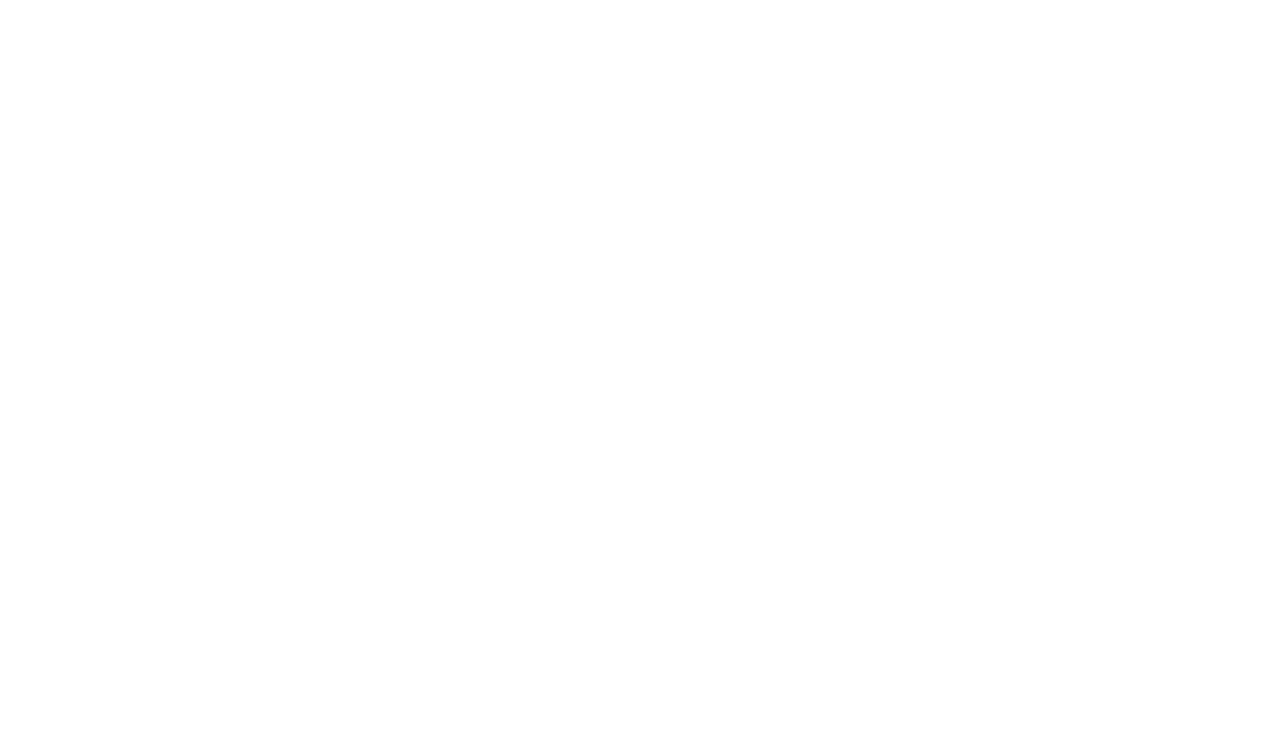
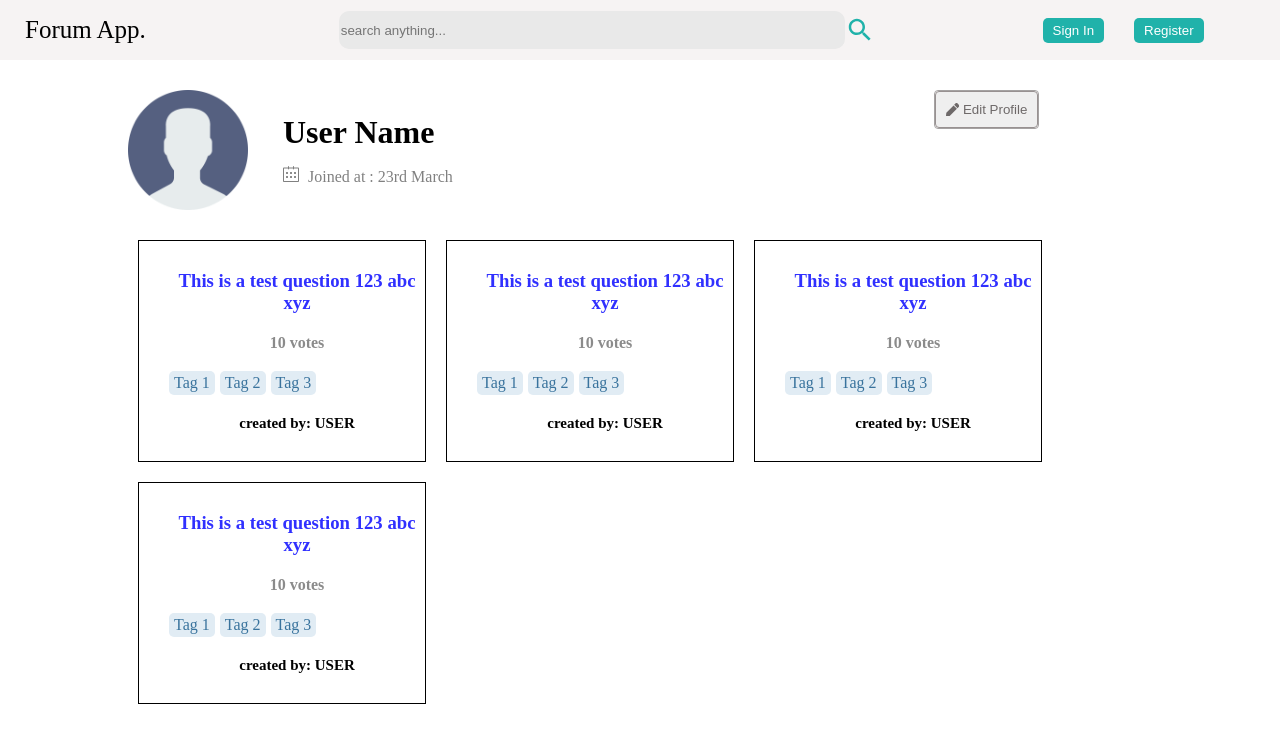
Before and after one commit to AnkitNayan83/forumAppClient, a React (Create React App) app: page /user in a window 1280 px wide. Before the commit this address had no page. Shown: the top 742 px of the page. Built offline with nearby package versions, Linux system fonts and the light colour scheme.

Commit message:
user added

```diff
--- a/package.json
+++ b/package.json
@@ -12,6 +12,7 @@
     "@testing-library/user-event": "^13.5.0",
     "react": "^18.2.0",
     "react-dom": "^18.2.0",
+    "react-icons": "^4.8.0",
     "react-router-dom": "^6.9.0",
     "react-scripts": "5.0.1",
     "sass": "^1.60.0",
--- a/src/App.js
+++ b/src/App.js
@@ -7,19 +7,21 @@
 import { List } from "./pages/list/List";
 import Question from "./pages/question/Question";
 import { SearchBy } from "./pages/searchBy/SearchBy";
+import { User } from "./pages/user/User";
 
 function App() {
   return (
-    <div className="app">
+    <div className='app'>
       <BrowserRouter>
         <Routes>
-          <Route path="/" element={<Home />} />
-          <Route path="/login" element={<Login />} />
-          <Route path="/register" element={<Register />} />
-          <Route path="/lists" element={<Lists />} />
-          <Route path="/lists/:id" element={<List />} />
-          <Route path="/search" element={<SearchBy />} />
-          <Route path="/ask" element={<Question />} />
+          <Route path='/' element={<Home />} />
+          <Route path='/login' element={<Login />} />
+          <Route path='/register' element={<Register />} />
+          <Route path='/lists' element={<Lists />} />
+          <Route path='/lists/:id' element={<List />} />
+          <Route path='/search' element={<SearchBy />} />
+          <Route path='/ask' element={<Question />} />
+          <Route path='/user' element={<User />} />
         </Routes>
       </BrowserRouter>
     </div>
--- a/src/pages/list/List.jsx
+++ b/src/pages/list/List.jsx
@@ -4,8 +4,10 @@
 import { Footer } from "../../components/footer/Footer";
 import { ArrowDropDown, ArrowDropUp } from "@mui/icons-material";
 import { Comment } from "../../components/comment/Comment";
+import { useNavigate } from "react-router-dom";
 
 export const List = () => {
+  const navigate = useNavigate();
   return (
     <div className="list">
       <Navbar />
--- /dev/null
+++ b/src/pages/user/User.jsx
@@ -0,0 +1,40 @@
+import React from 'react'
+import { Item } from '../../components/item/Item'
+import { Navbar } from '../../components/navbar/Navbar'
+import {SlCalender} from 'react-icons/sl'
+import {FaPen} from 'react-icons/fa'
+import './user.scss'
+export const User = () => {
+  return (
+    <div className='User'>
+        <Navbar/>
+        <div className="user-container">
+            <div className="user-wrapper">
+                <div className="personal-info">
+                    <div className="left-part">
+                    <div className="img-container">
+                        <img src="/assests/user.png" alt="profile" />
+                    </div>
+                    <div className="info-container">
+                        <h2>User Name</h2>
+                        <p><SlCalender className='icon'/> Joined at : 23rd March</p>
+                    </div>
+                    </div>
+                    <div className="right-part">
+                        <div className="update-profile">
+                            <button className='btn-profil'> <div className="info"><FaPen className='pen'/> <p>Edit Profile</p></div> </button>
+                        </div>
+                    </div>
+                </div>
+
+                <div className="item-container">
+                <Item/>
+                <Item/>
+                <Item/>
+                <Item/>
+                </div>
+            </div>
+        </div>
+    </div>
+  )
+}
--- /dev/null
+++ b/src/pages/user/user.scss
@@ -0,0 +1,95 @@
+.User {
+    .user-container {
+      width: 100%;
+      display: flex;
+      justify-content: center;
+
+      .user-wrapper {
+        width: 100%;
+        max-width: 1024px;
+        margin-top: 30px;
+        display: flex;
+        flex-direction: column;
+        align-items: flex-start;
+            .personal-info{
+                display: flex;
+                justify-content: space-between;
+                align-items: center;
+                width: 89%;
+               .left-part{
+                display: flex;
+                justify-content: center;
+                align-items: center;
+                gap: 15px;
+                margin-bottom: 20px;
+                .img-container{
+                    width: 120px;
+                    height: 120px;
+
+                    img{
+                        width:100%;
+                    }
+                }
+
+                .info-container{
+                    margin-left: 20px;
+
+                    h2{
+
+                        font-size: xx-large;
+                        font-weight: 700;
+                        margin-bottom: 15px;
+                    }
+                    .icon{
+                        margin-right:5px ;
+                     }
+                    p{
+                        color: grey;
+                        font-size:medium;
+                        font-weight: 400;
+                    }
+                }
+            }
+                .right-part{
+                    border: .5px solid rgb(165, 162, 162);
+                    align-self: flex-start;
+                    background-color: white;
+                    border-radius: 4px;
+                    .info{
+                        display: flex;
+                        justify-content: center;
+                        align-items: center;
+                        gap: 4px;
+
+                    }
+                    .pen{
+                      text-align: center;
+                    }
+                    .btn-profil{
+                        padding: 10px;
+                        cursor: pointer;
+                        border: 1px solid rgb(152, 145, 145);
+                        color: rgb(110, 105, 105);
+                        border-radius: 4px;
+                        &:hover{
+                            background-color: rgb(222, 228, 225);
+                        }
+
+                    }
+                }
+            }
+
+            .item-container{
+                display: flex;
+                text-align: center;
+                align-items: center;
+                // flex-direction: column;
+                width: 100%;
+                gap: 20px;
+                padding: 10px;
+                flex-wrap: wrap;
+            }
+
+        }
+    }
+}
```
Also changed, not shown: public/assests/user.png (added), 1 other file (tests, documents, lock files or other folders).
